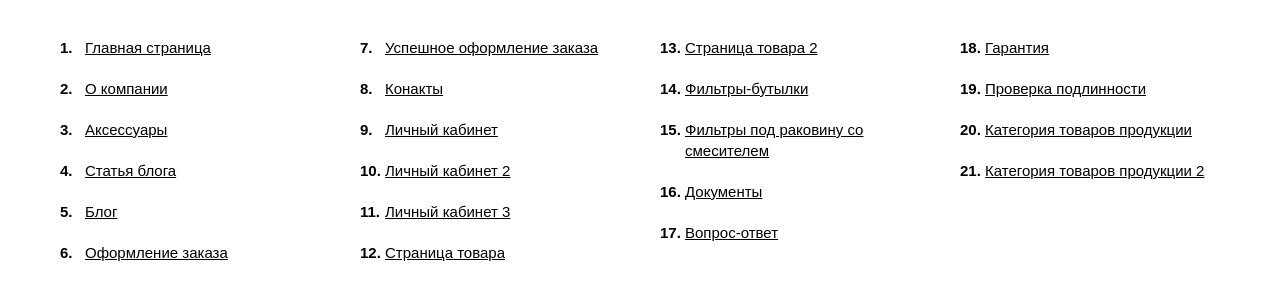
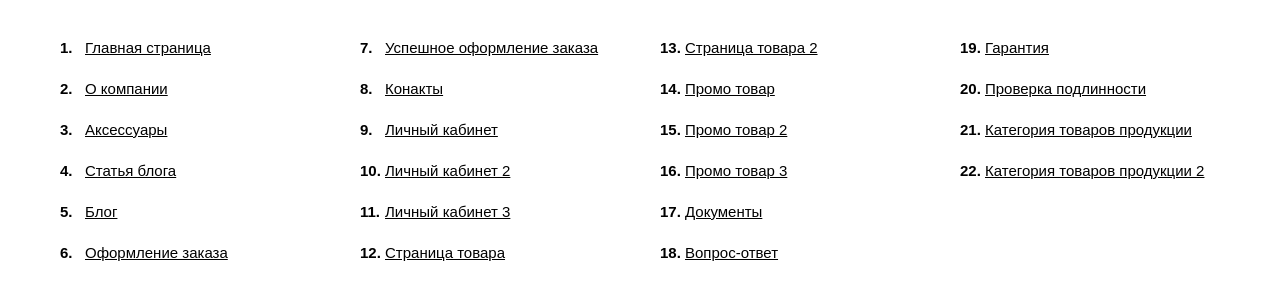
Before and after one commit to Braiteck/doulton, a plain HTML site: page demo_links.html in a window 1280 px wide. Shown: the part 101-400 px from the top of the page. Drawn offline with Linux system fonts and the light colour scheme.

Commit message:
Update demo_links.html

```diff
--- a/demo_links.html
+++ b/demo_links.html
@@ -197,8 +197,9 @@
 				<li><a href="/lk2.html" target="_blank">Личный кабинет 3</a></li>
 				<li><a href="/product.html" target="_blank">Страница товара</a></li>
 				<li><a href="/product2.html" target="_blank">Страница товара 2</a></li>
-				<li><a href="/promo_bottles.html" target="_blank">Фильтры-бутылки</a></li>
-				<li><a href="/promo_filter.html" target="_blank">Фильтры под раковину со смесителем</a></li>
+				<li><a href="/promo_product.html" target="_blank">Промо товар</a></li>
+				<li><a href="/promo_product2.html" target="_blank">Промо товар 2</a></li>
+				<li><a href="/promo_product3.html" target="_blank">Промо товар 3</a></li>
 				<li><a href="/support_documents.html" target="_blank">Документы</a></li>
 				<li><a href="/support_faq.html" target="_blank">Вопрос-ответ</a></li>
 				<li><a href="/support_garanti.html" target="_blank">Гарантия</a></li>
```
